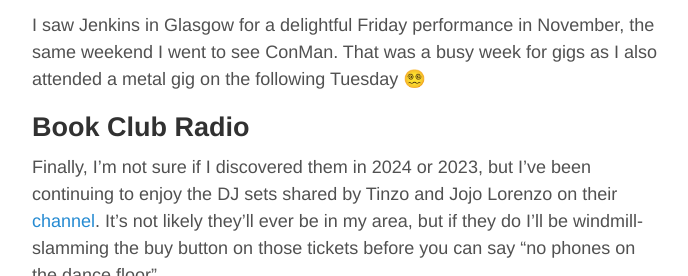
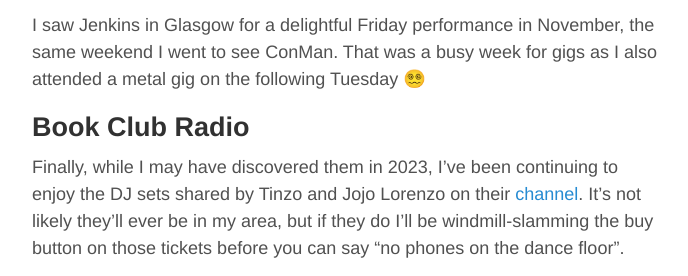
Before and after one commit to rachelnertia/rachelnertia.github.io, a Jekyll site: the page built from _posts/2025/2025-01-03-2024-in-music.md, in a window 1280 px wide and 900 px high, scrolled down 2513 px, cut to the strip 103-379 px from the top of the window. Shown: the whole strip, without its empty margins (293-981 px from the left). Built offline with Jekyll 4.4.1, drawn with Linux system fonts in a browser that asks for light colours.

Commit message:
Update '2024 in Music' post

```diff
--- a/_posts/2025/2025-01-03-2024-in-music.md
+++ b/_posts/2025/2025-01-03-2024-in-music.md
@@ -39,6 +39,6 @@ I saw Jenkins in Glasgow for a delightful Friday performance in November, the sa
 
 ## Book Club Radio
 
-Finally, I'm not sure if I discovered them in 2024 or 2023, but I've been continuing to enjoy the DJ sets shared by Tinzo and Jojo Lorenzo on their [channel](https://www.youtube.com/@bookclubradio). It's not likely they'll ever be in my area, but if they do I'll be windmill-slamming the buy button on those tickets before you can say "no phones on the dance floor".
+Finally, while I may have discovered them in 2023, I've been continuing to enjoy the DJ sets shared by Tinzo and Jojo Lorenzo on their [channel](https://www.youtube.com/@bookclubradio). It's not likely they'll ever be in my area, but if they do I'll be windmill-slamming the buy button on those tickets before you can say "no phones on the dance floor".
 
 <iframe width="100%" height="415" src="https://www.youtube.com/embed/ZiDqlUSf0tE?si=XZFJjAzmX0O4Oia6" title="YouTube video player" frameborder="0" allow="accelerometer; autoplay; clipboard-write; encrypted-media; gyroscope; picture-in-picture; web-share" referrerpolicy="strict-origin-when-cross-origin" allowfullscreen></iframe>
```
